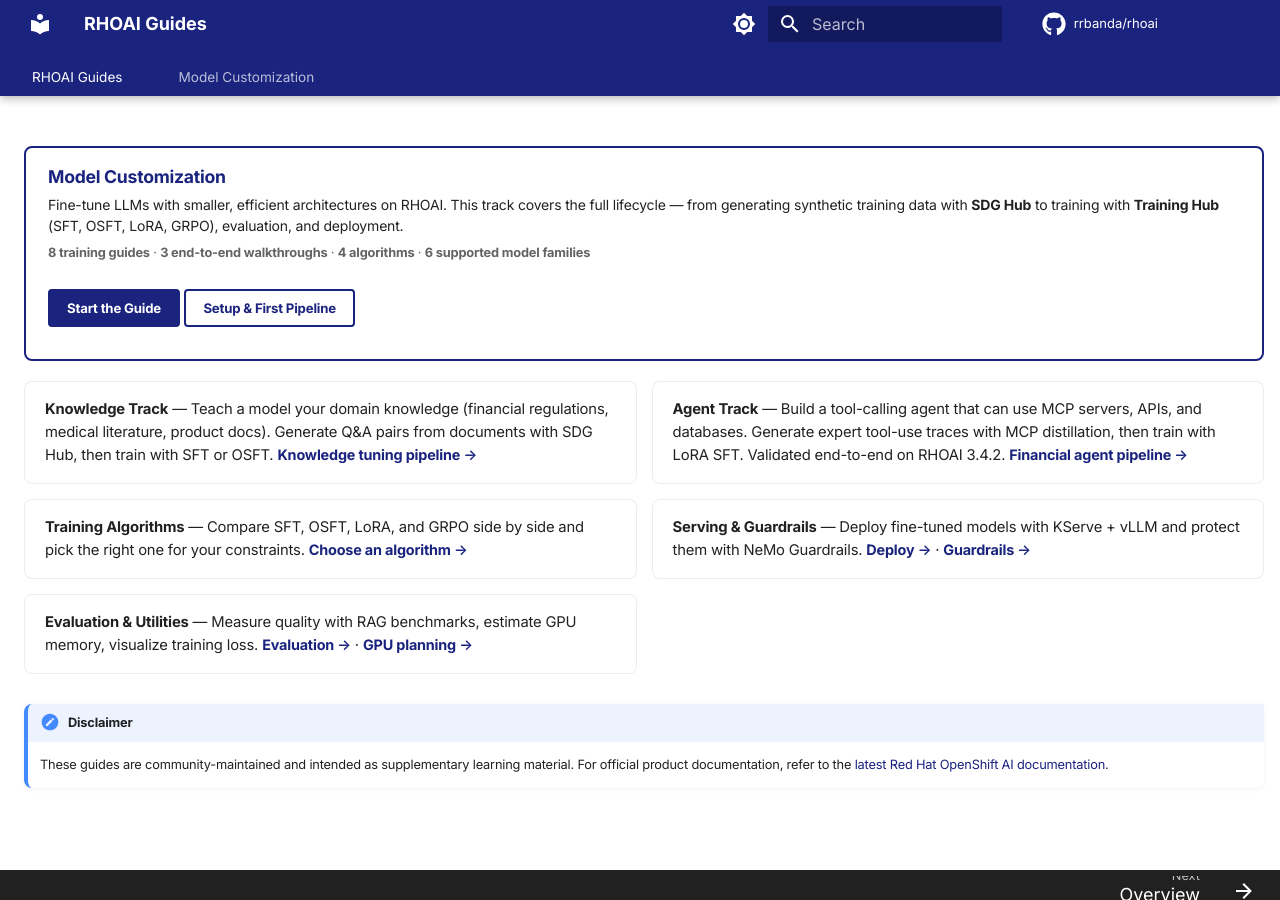
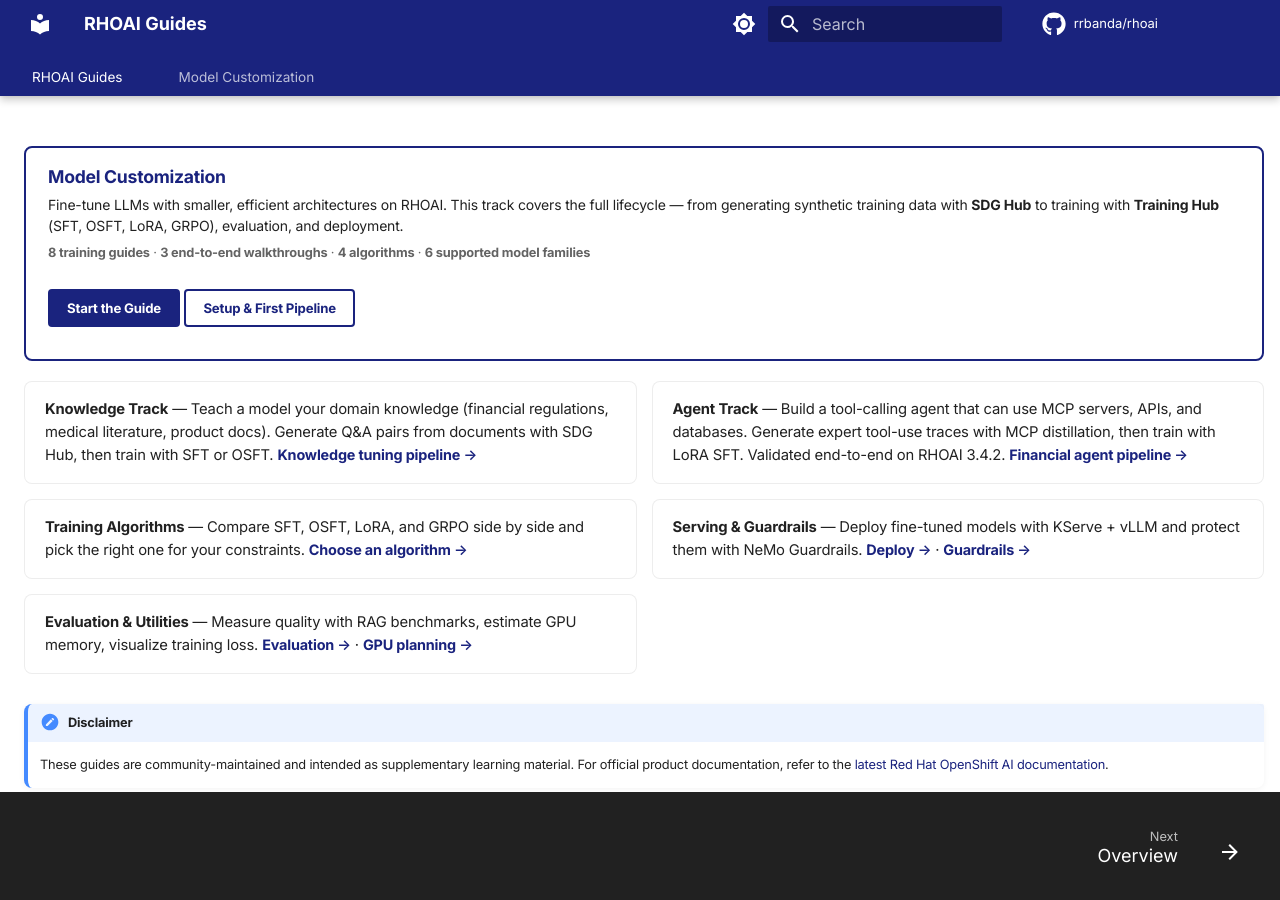
Before and after one commit to rrbanda/rhoai, an MkDocs documentation site: the page built from docs/index.md, in a window 1280 px wide. Built offline with MkDocs 1.6.1 and Material for MkDocs 9.7.7, drawn with Linux system fonts in a browser that asks for light colours; comment, search, counter and statistics services are not loaded.

Commit message:
fix: footer — remove fixed height, let padding size it naturally

```diff
--- a/docs/stylesheets/extra.css
+++ b/docs/stylesheets/extra.css
@@ -159,32 +159,30 @@
 }
 
 .md-footer__inner {
-  padding: 0.15rem 0;
+  padding: 0.3rem 0.8rem;
   display: flex;
   align-items: center;
   justify-content: space-between;
-  height: 30px;
 }
 
 .md-footer__link {
-  padding: 0 0.6rem;
-  height: 30px;
+  padding: 0.3rem 0.5rem;
   display: flex;
   align-items: center;
+  gap: 0.4rem;
 }
 
 .md-footer-nav__title {
-  font-size: 0.64rem;
+  font-size: 0.66rem;
   margin: 0;
   padding: 0;
-  line-height: 1;
+  line-height: 1.3;
 }
 
 .md-footer-nav__direction {
   font-size: 0.5rem;
-  line-height: 1;
+  line-height: 1.2;
   opacity: 0.7;
-  margin-right: 0.3rem;
 }
 
 .md-footer-nav__link .md-icon {
@@ -199,7 +197,7 @@
 
 /* Prevent content from hiding behind the fixed footer */
 .md-main {
-  padding-bottom: 34px;
+  padding-bottom: 40px;
 }
 
 /* Sidebar and content scroll within remaining viewport */
```
